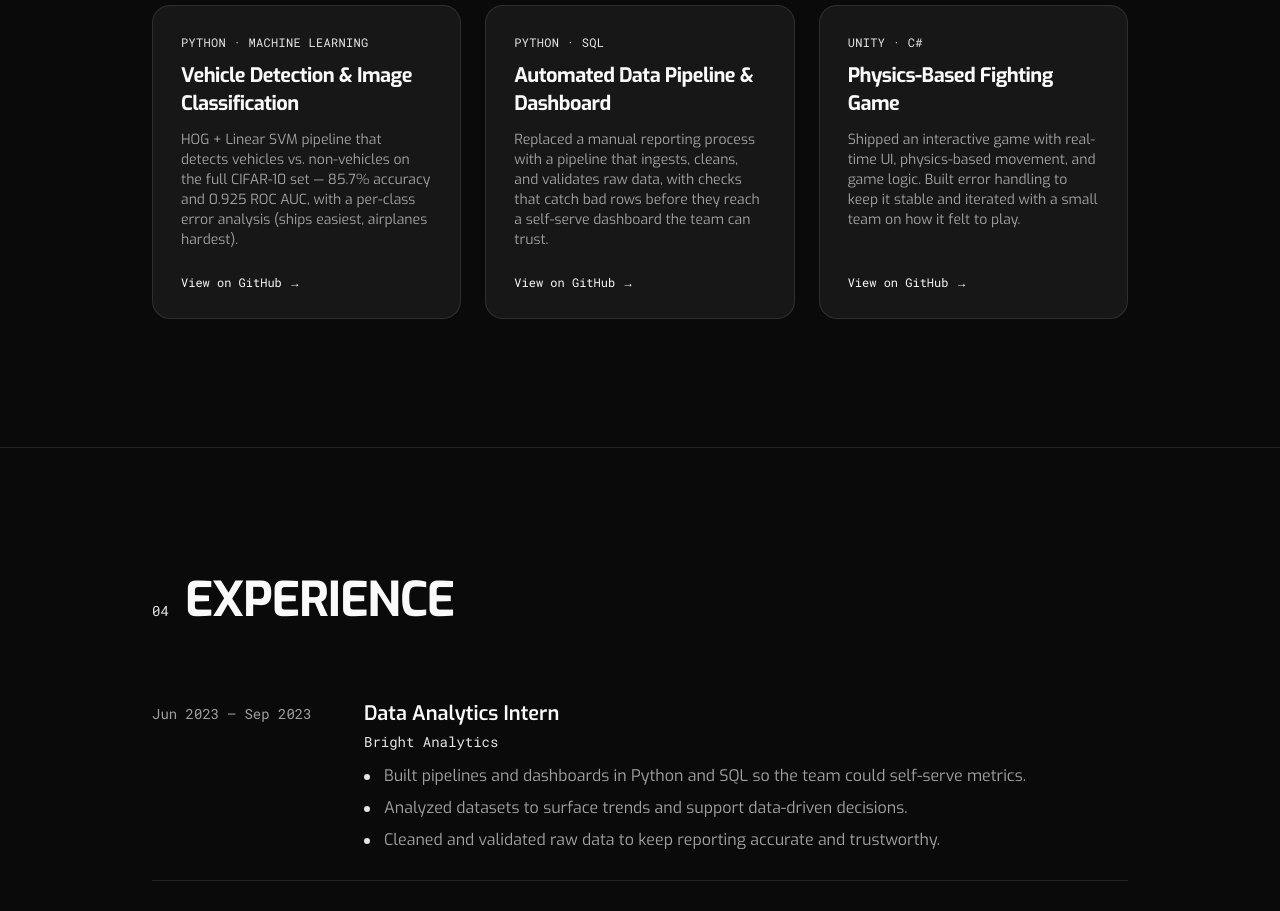
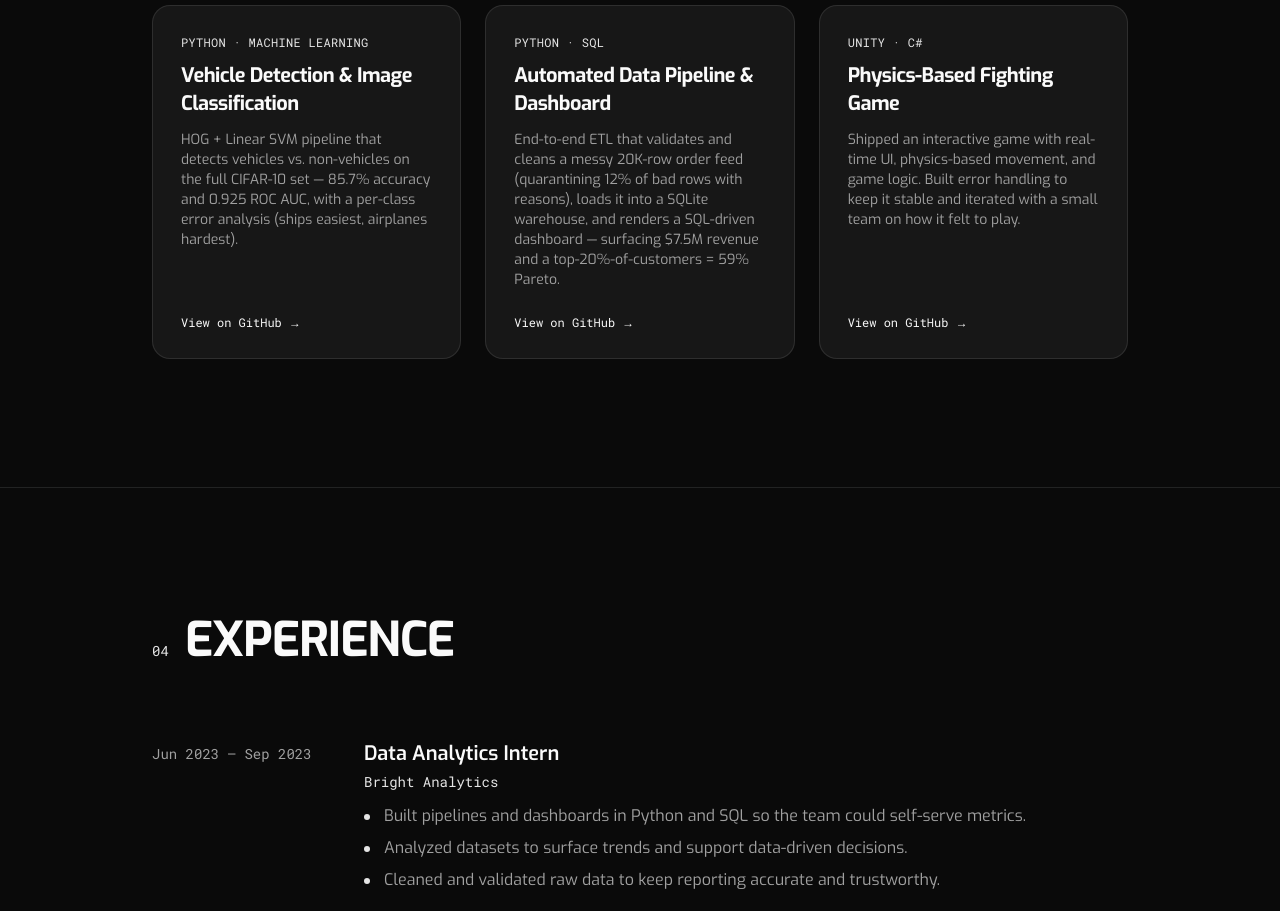
Before and after one commit to Bryanpham004/portfolio, a Next.js app: page / in a window 1280 px wide. Shown: the part 2520-3431 px from the top of the page. Built offline with nearby package versions, Linux system fonts and the light colour scheme.

Commit message:
Link data-pipeline repo + real findings on project card

```diff
--- a/src/app/page.tsx
+++ b/src/app/page.tsx
@@ -21,8 +21,8 @@ const projects = [
   {
     tech: "PYTHON · SQL",
     title: "Automated Data Pipeline & Dashboard",
-    desc: "Replaced a manual reporting process with a pipeline that ingests, cleans, and validates raw data, with checks that catch bad rows before they reach a self-serve dashboard the team can trust.",
-    link: "https://github.com/Bryanpham004",
+    desc: "End-to-end ETL that validates and cleans a messy 20K-row order feed (quarantining 12% of bad rows with reasons), loads it into a SQLite warehouse, and renders a SQL-driven dashboard — surfacing $7.5M revenue and a top-20%-of-customers = 59% Pareto.",
+    link: "https://github.com/Bryanpham004/data-pipeline",
   },
   {
     tech: "UNITY · C#",
```
